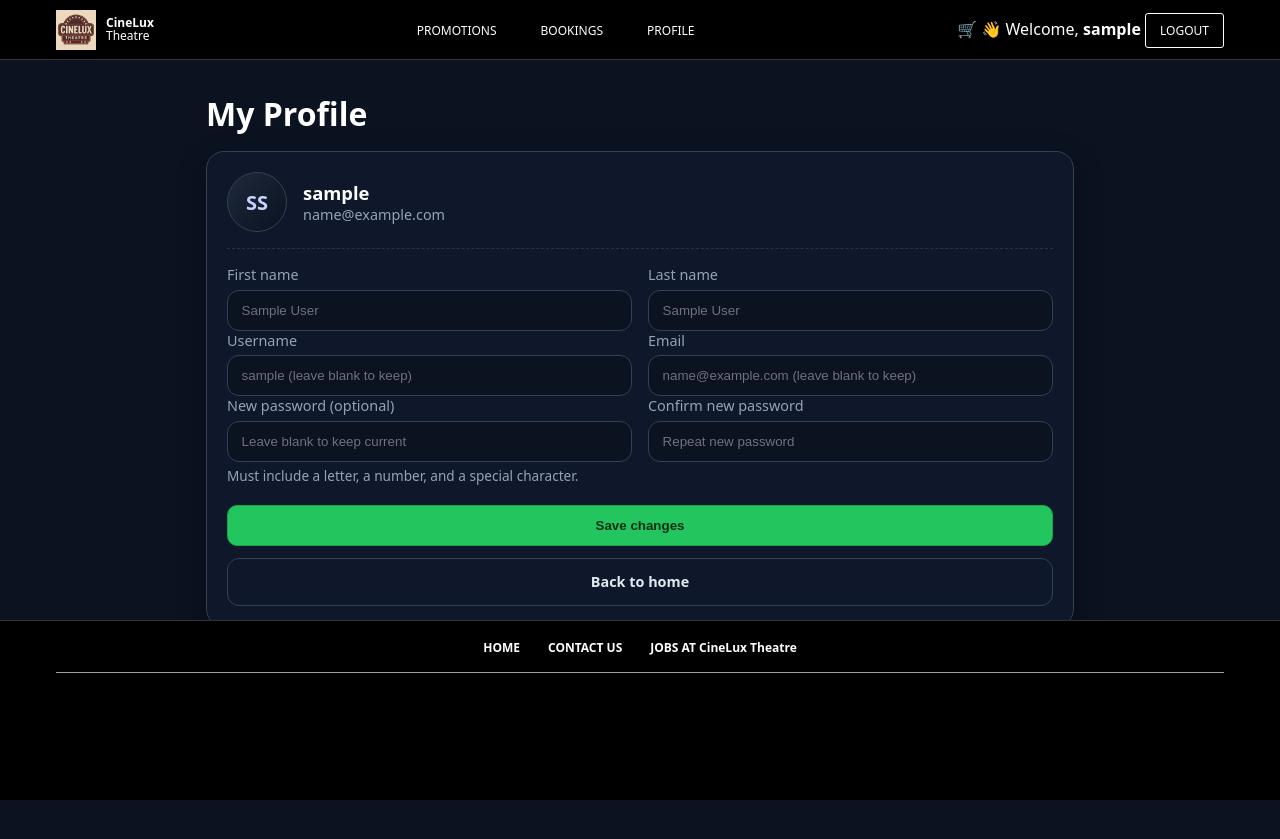
After one commit to dsnyeo/ie4727-cinema-project, a PHP site: page /profile.php in a window 1280 px wide. The commit adds this page. Run offline with PHP 8.4, Linux system fonts and the light colour scheme; the visitor is signed in with stand-in values (Sample User, id 1).

Commit message:
Changed 'view details' button to 'cancel booking', added profile page, linked all pages to profile page

```diff
--- a/index.php
+++ b/index.php
@@ -77,7 +77,7 @@ function e($s){ return htmlspecialchars($s ?? '', ENT_QUOTES, 'UTF-8'); }
             <ul>
               <li><a href="#">PROMOTIONS</a></li>
               <li><a href="bookings.php">BOOKINGS</a></li>
-              <li><a href="#">PROFILE</a></li>
+              <li><a href="profile.php">PROFILE</a></li>
             </ul>
           </nav>
         </div>
--- /dev/null
+++ b/profile.php
@@ -0,0 +1,393 @@
+<?php
+session_start();
+
+if (!isset($_SESSION['sess_user'])) {
+  echo "<script>
+          alert('Please log in to access your profile.');
+          window.history.back();
+        </script>";
+  exit;
+}
+
+include __DIR__ . '/dbconnect.php';
+if (!isset($dbcnx) || !($dbcnx instanceof mysqli)) {
+  http_response_code(500);
+  echo 'Database connection not initialized.';
+  exit;
+}
+
+if (!isset($_SESSION['user_id']) && isset($_SESSION['sess_user'])) {
+  if ($stmt = $dbcnx->prepare('SELECT UserID FROM users WHERE Username = ? LIMIT 1')) {
+    $stmt->bind_param('s', $_SESSION['sess_user']);
+    $stmt->execute();
+    $stmt->bind_result($uid);
+    if ($stmt->fetch()) $_SESSION['user_id'] = (int)$uid;
+    $stmt->close();
+  }
+}
+
+if (!isset($_SESSION['user_id'])) {
+  header('Location: login-main.php?redirect=profile.php');
+  exit;
+}
+
+$userId = (int)$_SESSION['user_id'];
+
+function e($s){ return htmlspecialchars((string)$s, ENT_QUOTES, 'UTF-8'); }
+
+$me = ['FirstName'=>'','LastName'=>'','Username'=>'','Email'=>''];
+if ($stmt = $dbcnx->prepare("SELECT FirstName, LastName, Username, Email FROM users WHERE UserID = ? LIMIT 1")) {
+  $stmt->bind_param('i', $userId);
+  $stmt->execute();
+  $stmt->bind_result($me['FirstName'], $me['LastName'], $me['Username'], $me['Email']);
+  $stmt->fetch();
+  $stmt->close();
+}
+
+$success = '';
+$error   = '';
+
+if ($_SERVER['REQUEST_METHOD'] === 'POST') {
+  $first = trim($_POST['first_name'] ?? '');
+  $last = trim($_POST['last_name'] ?? '');
+  $user = trim($_POST['username'] ?? '');
+  $email = trim($_POST['email'] ?? '');
+  $pass = $_POST['password'] ?? '';
+  $pass2 = $_POST['password_confirm'] ?? '';
+
+  if ($first !== '' && !preg_match('/^[A-Za-z ]+$/', $first)) {
+    $error = 'First name should only contain letters and spaces.';
+  }
+  if (!$error && $last !== '' && !preg_match('/^[A-Za-z ]+$/', $last)) {
+    $error = 'Last name should only contain letters and spaces.';
+  }
+  if (!$error && $user !== '' && !preg_match('/^[A-Za-z0-9]+$/', $user)) {
+    $error = 'Username must contain only letters and numbers.';
+  }
+  if (!$error && $email !== '') {
+    if (!preg_match('/^[A-Za-z0-9._+\-]+@[A-Za-z0-9.\-]+\.[A-Za-z]{2,}$/', $email)) {
+      $error = 'Please enter a valid email address.';
+    }
+  }
+  if (!$error && $pass !== '') {
+    $hasLetter = preg_match('/[A-Za-z]/', $pass);
+    $hasDigit = preg_match('/\d/', $pass);
+    $hasSpecial = preg_match('/[^A-Za-z0-9]/', $pass);
+    if (!($hasLetter && $hasDigit && $hasSpecial)) {
+      $error = 'Password must include at least one letter, one number, and one special character.';
+    } elseif ($pass !== $pass2) {
+      $error = 'Passwords do not match.';
+    }
+  }
+
+  if (!$error && $user !== '') {
+    if ($stmt = $dbcnx->prepare("SELECT 1 FROM users WHERE Username = ? AND UserID <> ? LIMIT 1")) {
+      $stmt->bind_param('si', $user, $userId);
+      $stmt->execute(); $stmt->store_result();
+      if ($stmt->num_rows > 0) $error = 'That username is already taken.';
+      $stmt->close();
+    }
+  }
+  if (!$error && $email !== '') {
+    if ($stmt = $dbcnx->prepare("SELECT 1 FROM users WHERE Email = ? AND UserID <> ? LIMIT 1")) {
+      $stmt->bind_param('si', $email, $userId);
+      $stmt->execute(); $stmt->store_result();
+      if ($stmt->num_rows > 0) $error = 'That email is already in use.';
+      $stmt->close();
+    }
+  }
+
+  if (!$error) {
+    $set = [];
+    $types = '';
+    $vals = [];
+
+    if ($first !== '') { $set[]='FirstName = ?'; $types.='s'; $vals[]=$first; }
+    if ($last !== '') { $set[]='LastName = ?'; $types.='s'; $vals[]=$last;  }
+    if ($user !== '') { $set[]='Username = ?'; $types.='s'; $vals[]=$user;  }
+    if ($email !== '') { $set[]='Email = ?'; $types.='s'; $vals[]=$email; }
+    if ($pass !== '') { $set[]='UserPassword = ?'; $types.='s'; $vals[]=$pass; }
+
+    if (count($set) === 0) {
+      $success = 'Nothing to update. (All fields left blank.)';
+    } else {
+      $sql = "UPDATE users SET ".implode(', ',$set)." WHERE UserID = ?";
+      $types .= 'i';
+      $vals[] = $userId;
+
+      if ($stmt = $dbcnx->prepare($sql)) {
+        $params = array_merge([$types], $vals);
+        $refs = [];
+        foreach ($params as $k => $v) { $refs[$k] = &$params[$k]; }
+        call_user_func_array([$stmt, 'bind_param'], $refs);
+
+        if ($stmt->execute()) {
+          $success = 'Profile updated successfully.';
+
+          if ($first !== '') $me['FirstName'] = $first;
+          if ($last !== '') $me['LastName'] = $last;
+          if ($user !== '') { $me['Username'] = $user; $_SESSION['sess_user'] = $user; }
+          if ($email !== '') $me['Email'] = $email;
+        } else {
+          $error = 'Update failed. Please try again.';
+        }
+        $stmt->close();
+      } else {
+        $error = 'Could not prepare update.';
+      }
+    }
+  }
+}
+?>
+<!DOCTYPE html>
+<html lang="en">
+<head>
+  <meta charset="UTF-8"/>
+  <meta name="viewport" content="width=device-width, initial-scale=1.0"/>
+  <title>My Profile</title>
+  <link rel="stylesheet" href="styles.css"/>
+  <style>
+    body{background:#0b1220;}
+    .profile-wrap{max-width:900px;margin:2rem auto;padding:0 1rem;}
+    .page-title{color:#fff;font-size:2rem;font-weight:800;margin:0 0 1rem;}
+    .card{
+      background:#0f172a;border:1px solid #334155;border-radius:18px;padding:1.25rem;color:#e2e8f0;
+      box-shadow:0 10px 30px rgba(0,0,0,.25);
+    }
+    .card-header{display:flex;align-items:center;gap:1rem;margin-bottom:1rem;border-bottom:1px dashed #263247;padding-bottom:1rem;}
+    .avatar{
+      width:60px;height:60px;border-radius:999px;display:grid;place-items:center;
+      background:linear-gradient(135deg,#1e293b,#0b1220);border:1px solid #334155;color:#c7d2fe;font-weight:800;font-size:1.25rem;
+    }
+    .subtle{color:#94a3b8;font-size:.9rem;}
+    .grid{display:grid;gap:1rem;}
+    @media(min-width:760px){.grid.two{grid-template-columns:1fr 1fr;}}
+    label{display:block;color:#94a3b8;font-size:.9rem;margin-bottom:.35rem;}
+    input[type="text"],input[type="email"],input[type="password"]{
+      width:100%;background:#0b1220;border:1px solid #334155;color:#e2e8f0;padding:.75rem .85rem;border-radius:12px;outline:none;
+    }
+    input::placeholder{color:#6b7280;}
+    .hint{color:#94a3b8;font-size:.85rem;margin-top:.25rem;}
+    .actions{display:flex;gap:.75rem;margin-top:1.25rem;align-items:stretch;}
+    .btn-main,.btn-ghost{
+      display:block;width:100%;padding:.9rem 1rem;border-radius:12px;text-align:center;font-weight:700;text-decoration:none;
+    }
+    .btn-main{background:#22c55e;border:1px solid #16a34a;color:#052e16;}
+    .btn-ghost{background:transparent;border:1px solid #334155;color:#e2e8f0;}
+    .alert-success{background:#052e16;border:1px solid #16a34a;color:#dcfce7;padding:.8rem 1rem;border-radius:12px;margin:1rem 0;}
+    .alert-danger{background:#3b0d0d;border:1px solid #7f1d1d;color:#fee2e2;padding:.8rem 1rem;border-radius:12px;margin:1rem 0;}
+
+    .field-error{color:#fca5a5;font-size:.85rem;margin-top:.3rem;}
+    input.invalid{border-color:#7f1d1d; box-shadow:0 0 0 2px rgba(127,29,29,.15);}
+  </style>
+</head>
+<body>
+  <header>
+    <div id="wrapper">
+      <div class="container header_bar">
+        <a class="brand" href="index.php">
+          <span class="brand_logo">
+            <img src="./images/cinema_logo.png" alt="Cinema Logo" >
+          </span>
+          <span class="brand_text">
+            <strong>CineLux</strong><br />
+            <span>Theatre</span>
+          </span>
+        </a>
+        <div id="main_nav">
+          <nav>
+            <ul>
+              <li><a href="#">PROMOTIONS</a></li>
+              <li><a href="bookings.php">BOOKINGS</a></li>
+              <li><a href="profile.php">PROFILE</a></li>
+            </ul>
+          </nav>
+        </div>
+        <div>
+          <?php if (isset($_SESSION['sess_user'])): ?>
+            <span class="welcome_text">
+              <a href="cart.php" style="text-decoration:none;">🛒</a>
+              👋 Welcome, <strong><?= e($_SESSION['sess_user']) ?></strong>
+            </span>
+            <a class="btn btn_ghost" href="logout.php">LOGOUT</a>
+          <?php else: ?>
+            <a class="btn btn_ghost" href="login-main.php">LOGIN</a>
+          <?php endif; ?>
+        </div>
+      </div>
+    </div>
+  </header>
+
+  <main>
+    <div class="profile-wrap">
+      <h1 class="page-title">My Profile</h1>
+
+      <?php if ($success): ?>
+        <div class="alert-success"><?= e($success) ?></div>
+      <?php elseif ($error): ?>
+        <div class="alert-danger"><?= e($error) ?></div>
+      <?php endif; ?>
+
+      <div class="card">
+        <div class="card-header">
+          <div class="avatar" aria-hidden="true">
+            <?php
+              $initials = strtoupper(substr($me['FirstName'] ?: $me['Username'],0,1).substr($me['LastName'] ?: '',0,1));
+              echo e(trim($initials) ?: 'U');
+            ?>
+          </div>
+          <div>
+            <div style="font-size:1.15rem;font-weight:800;color:#fff;"><?= e($me['Username']) ?></div>
+            <div class="subtle"><?= e($me['Email']) ?></div>
+          </div>
+        </div>
+
+        <form method="post" novalidate>
+          <div class="grid two">
+            <div>
+              <label for="first_name">First name</label>
+              <input id="first_name" name="first_name" type="text" maxlength="40"
+                     placeholder="<?= e($me['FirstName'] ?: 'Leave blank to keep') ?>">
+            </div>
+            <div>
+              <label for="last_name">Last name</label>
+              <input id="last_name" name="last_name" type="text" maxlength="40"
+                     placeholder="<?= e($me['LastName'] ?: 'Leave blank to keep') ?>">
+            </div>
+          </div>
+
+          <div class="grid two">
+            <div>
+              <label for="username">Username</label>
+              <input id="username" name="username" type="text" maxlength="20"
+                     placeholder="<?= e($me['Username']) ?> (leave blank to keep)">
+            </div>
+            <div>
+              <label for="email">Email</label>
+              <input id="email" name="email" type="email" maxlength="40"
+                     placeholder="<?= e($me['Email']) ?> (leave blank to keep)">
+            </div>
+          </div>
+
+          <div class="grid two">
+            <div>
+              <label for="password">New password (optional)</label>
+              <input id="password" name="password" type="password" maxlength="40"
+                     placeholder="Leave blank to keep current">
+              <div class="hint">Must include a letter, a number, and a special character.</div>
+            </div>
+            <div>
+              <label for="password_confirm">Confirm new password</label>
+              <input id="password_confirm" name="password_confirm" type="password" maxlength="40"
+                     placeholder="Repeat new password">
+            </div>
+          </div>
+
+          <div class="actions">
+            <button type="submit" class="btn-main">Save changes</button>
+            <a class="btn-ghost" href="index.php">Back to home</a>
+          </div>
+        </form>
+      </div>
+    </div>
+  </main>
+
+  <footer class="site_footer">
+    <div class="container footer_links">
+      <a href="index.php">HOME</a>
+      <a href="#">CONTACT US</a>
+      <a href="jobs.php">JOBS AT CineLux Theatre</a>
+    </div>
+    <div class="container"><hr class="footer_divider"/></div>
+  </footer>
+
+  <script>
+    function setError(input, msg){
+      const id = 'err-' + input.id;
+      let n = document.getElementById(id);
+      if (!n){n = document.createElement('div'); n.id = id; n.className='field-error'; input.parentElement.appendChild(n);}
+      n.textContent = msg || '';
+      input.classList.toggle('invalid', !!msg);
+    }
+    function clearError(i){setError(i, '');}
+
+    const nameOk = v => /^[A-Za-z ]+$/.test((v||'').trim());
+    const emailOk = v => /^[A-Za-z0-9._+\-]+@[A-Za-z0-9.\-]+\.[A-Za-z]{2,}$/.test((v||'').trim());
+    const userOk = v => /^[A-Za-z0-9]+$/.test((v||'').trim());
+    const passLet = v => /[A-Za-z]/.test(v||'');
+    const passDig = v => /\d/.test(v||'');
+    const passSpec= v => /[^A-Za-z0-9]/.test(v||'');
+
+    const first = document.getElementById('first_name');
+    const last = document.getElementById('last_name');
+    const user = document.getElementById('username');
+    const email = document.getElementById('email');
+    const pass = document.getElementById('password');
+    const conf = document.getElementById('password_confirm');
+
+    function vFirst(){
+      const v=first.value.trim();
+      if(!v)
+        {clearError(first);return true;}
+      if(!nameOk(v))
+        {setError(first,'Only letters and spaces are allowed.');return false;}
+      clearError(first);return true;
+    }
+
+    function vLast(){
+      const v=last.value.trim();
+      if(!v)
+        {clearError(last);return true;}
+      if(!nameOk(v))
+        {setError(last,'Only letters and spaces are allowed.'); return false;}
+      clearError(last); return true;
+    }
+
+    function vUser(){
+      const v=user.value.trim();
+      if(!v)
+        {clearError(user);return true;}
+      if(!userOk(v))
+        {setError(user,'Letters and numbers only.'); return false;}
+      clearError(user); return true;
+    }
+
+    function vEmail(){
+      const v=email.value.trim();
+      if(!v)
+        {clearError(email);return true;}
+      if(!emailOk(v))
+        {setError(email,'Please enter a valid email.'); return false;}
+      clearError(email);return true;
+    }
+
+    function vPass(){
+      const v=pass.value;
+      if(!v)
+        {clearError(pass); clearError(conf); return true;}
+      if(!(passLet(v)&&passDig(v)&&passSpec(v)))
+        {setError(pass,'Must include letter, number, and special.'); return false;}
+      if(conf.value && conf.value!==v)
+        {setError(conf,'Passwords do not match.'); return false;}clearError(pass);
+      if(conf.value)
+      {clearError(conf);} return true;
+    }
+    function vConf(){
+      if(!pass.value && !conf.value)
+        {clearError(conf); return true;}
+      if(conf.value !== pass.value)
+        {setError(conf,'Passwords do not match.'); return false;}
+      clearError(conf); return true;
+    }
+
+    [[first,vFirst],[last,vLast],[user,vUser],[email,vEmail],[pass,vPass],[conf,vConf]].forEach(([el,fn])=>{
+      if(!el) return; el.addEventListener('input', fn); el.addEventListener('blur', fn);
+    });
+
+    document.querySelector('form').addEventListener('submit', (e)=>{
+      const ok = vFirst() & vLast() & vUser() & vEmail() & vPass() & vConf();
+      if(!ok) e.preventDefault();
+    });
+  </script>
+</body>
+</html>
--- a/seat_booking.php
+++ b/seat_booking.php
@@ -115,7 +115,9 @@ if ($stmt = $dbcnx->prepare($sqlBooked)) {
     <div id="wrapper">
       <div class="container header_bar">
         <a class="brand" href="index.php">
-          <span class="brand_logo" img src="./images/cinema_logo.png"></span>
+          <span class="brand_logo">
+            <img src="./images/cinema_logo.png" alt="Cinema Logo" >
+          </span>
           <span class="brand_text">
             <strong>CineLux</strong><br />
             <span>Theatre</span>
@@ -127,7 +129,7 @@ if ($stmt = $dbcnx->prepare($sqlBooked)) {
             <ul>
               <li><a href="#">PROMOTIONS</a></li>
               <li><a href="bookings.php">BOOKINGS</a></li>
-              <li><a href="#">PROFILE</a></li>
+              <li><a href="profile.php">PROFILE</a></li>
             </ul>
           </nav>
         </div>
--- a/styles.css
+++ b/styles.css
@@ -1053,11 +1053,7 @@ h1{
   }
 
   /* actions row */
-  .actions{
-    display:flex;
-    flex-wrap:wrap;
-    gap:.75rem;
-  }
+
   .btn-checkout{
     flex:1 1 auto;
     min-width:180px;
@@ -1294,22 +1290,23 @@ h1{
     display:flex;
     flex-wrap:wrap;
     gap:.75rem;
+    align-items: stretch;
   }
 
-  .btn-main{
-    flex:1 1 auto;
-    min-width:50px;
-    cursor:pointer;
-    appearance:none;
-    border:0;
+  .actions form,
+  .actions a{
+    flex:1 1 0;
+    margin:0;
+  }
+
+  .actions .btn-main,
+  .actions .btn-danger{
+    display:block;
+    width:100%;
+    padding:.75rem 1rem;
     border-radius:10px;
-    background:#0ea5e9;
-    color:#0f172a;
+    text-align:center;
     font-weight:600;
-    font-size:.95rem;
-    line-height:1.2;
-    padding:.005rem .005rem;
-    text-align:center;
   }
 
   .btn-ghost{
```
Also changed, not shown: bookings.php (+62 -26 lines), cart.php (+7 -5 lines), checkout.php (+7 -5 lines), jobs.php (+5 -3 lines), login-main.php (+10 -8 lines), moviedetails.php (+5 -3 lines).
